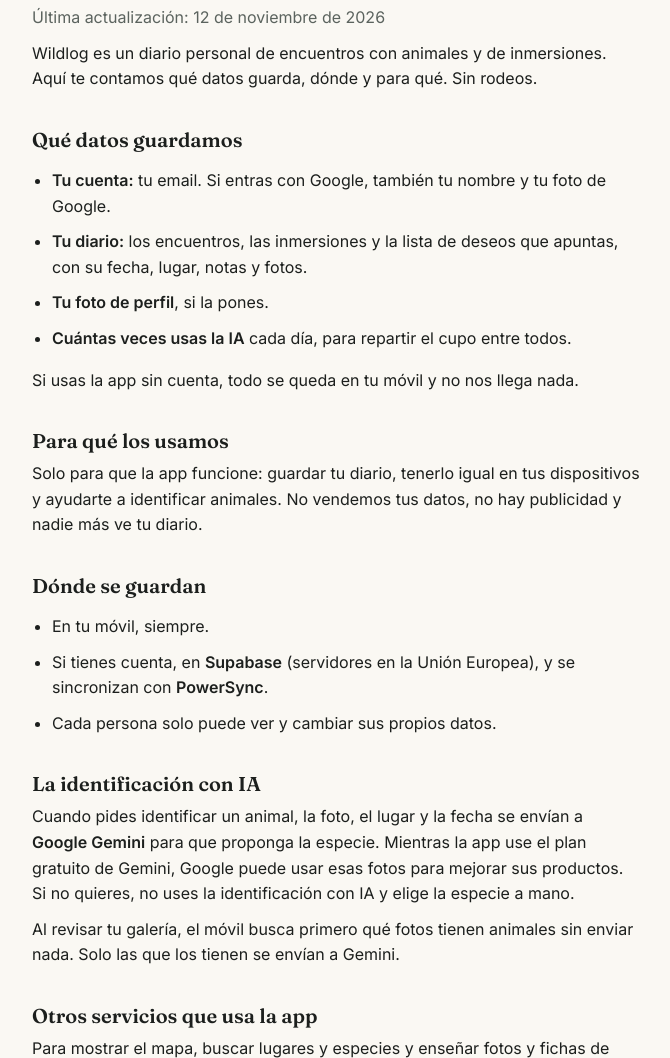
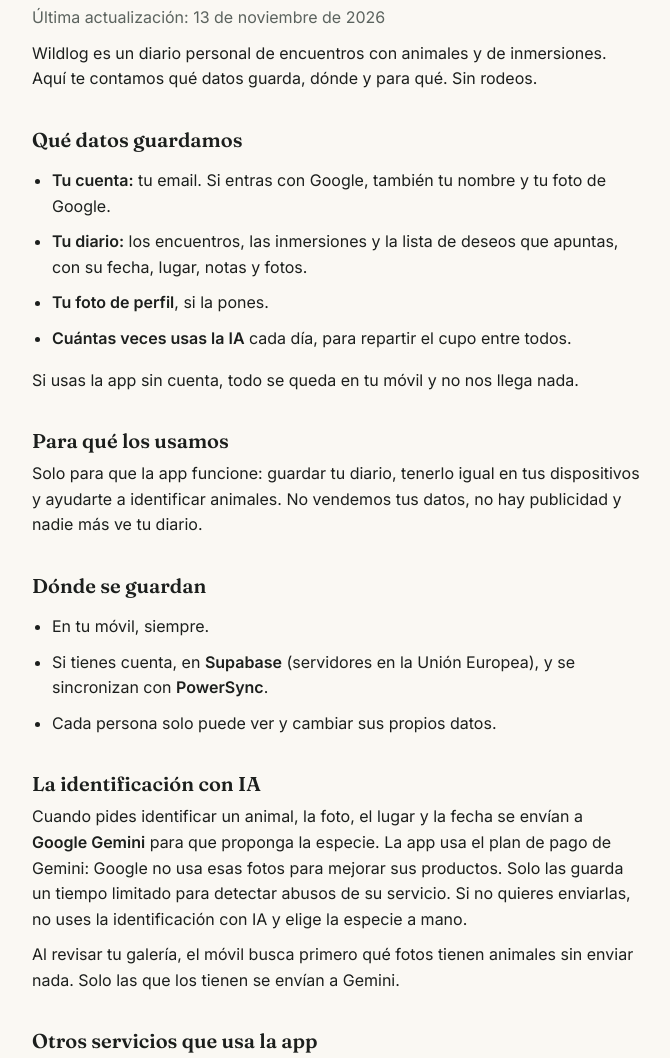
Before and after one commit to JParker7/wildlog-web, a plain HTML site: page privacidad.html in a window 1280 px wide. Shown: the part 181-1239 px from the top of the page, without its empty margins (304-974 px from the left). Drawn offline with Linux system fonts and the light colour scheme.

Commit message:
La IA va de pago: Google no usa las fotos

```diff
--- a/privacidad.html
+++ b/privacidad.html
@@ -14,7 +14,7 @@
   <main>
     <a class="brand" href="./"><img src="icon.png" alt=""><span>Wildlog</span></a>
     <h1>Política de privacidad</h1>
-    <p class="muted">Última actualización: 12 de noviembre de 2026</p>
+    <p class="muted">Última actualización: 13 de noviembre de 2026</p>
 
     <p>Wildlog es un diario personal de encuentros con animales y de inmersiones. Aquí te contamos qué datos guarda, dónde y para qué. Sin rodeos.</p>
 
@@ -38,7 +38,7 @@
     </ul>
 
     <h2>La identificación con IA</h2>
-    <p>Cuando pides identificar un animal, la foto, el lugar y la fecha se envían a <strong>Google Gemini</strong> para que proponga la especie. Mientras la app use el plan gratuito de Gemini, Google puede usar esas fotos para mejorar sus productos. Si no quieres, no uses la identificación con IA y elige la especie a mano.</p>
+    <p>Cuando pides identificar un animal, la foto, el lugar y la fecha se envían a <strong>Google Gemini</strong> para que proponga la especie. La app usa el plan de pago de Gemini: Google no usa esas fotos para mejorar sus productos. Solo las guarda un tiempo limitado para detectar abusos de su servicio. Si no quieres enviarlas, no uses la identificación con IA y elige la especie a mano.</p>
     <p>Al revisar tu galería, el móvil busca primero qué fotos tienen animales sin enviar nada. Solo las que los tienen se envían a Gemini.</p>
 
     <h2>Otros servicios que usa la app</h2>
```
